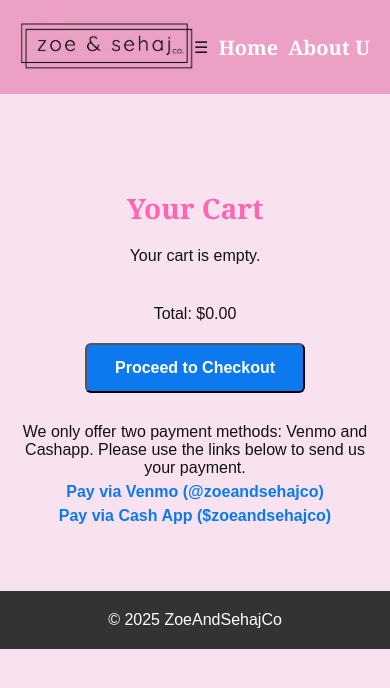
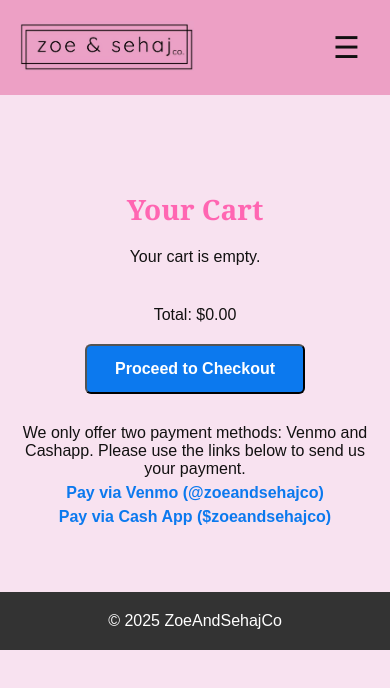
Before and after one commit to zoeandsehajco/zoeandsehajco.github.io, a plain HTML site: page cart.html in a window 390 px wide. Drawn offline with Linux system fonts and the light colour scheme.

Commit message:
Update style.css

```diff
--- a/style.css
+++ b/style.css
@@ -521,18 +521,26 @@ textarea.form-control {
     transform: translateX(-50%) translateY(0);
     }
 @media (max-width: 768px) {
-  /* NAVBAR: Scrollable and mobile-friendly */
+  /* ✅ HAMBURGER MENU: Only show on phones */
+  .hamburger {
+    display: block;
+    font-size: 30px;
+    cursor: pointer;
+    padding: 10px;
+  }
+
+  /* ✅ OPTIONAL: Hide nav links by default on phones */
   .nav-links {
-    display: flex;
-    flex-direction: row;
-    align-items: center;
+    display: none;
+    flex-direction: column;
     gap: 10px;
     padding: 10px;
     font-size: 14px;
-    overflow-x: auto;
-    white-space: nowrap;
-    -webkit-overflow-scrolling: touch;
     background-color: #eda0c5;
+  }
+
+  .nav-links.show {
+    display: flex;
   }
 
   .nav-links::-webkit-scrollbar {
```
